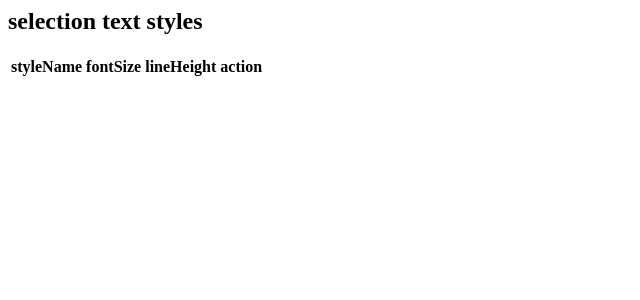
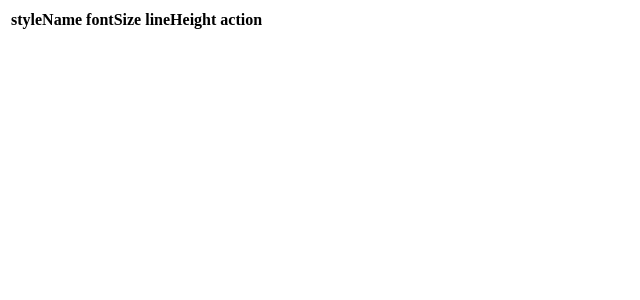
Before and after one commit to togana/figma-plugin-selection-text-styles, a React app: page / in a window 1280 px wide. Shown: the top 300 px of the page, without its empty margins (0-640 px from the left). Built offline with nearby package versions, Linux system fonts and the light colour scheme.

Commit message:
タイトルはプラグインのヘッダに出るので消した

```diff
--- a/src/ui/components/app.tsx
+++ b/src/ui/components/app.tsx
@@ -32,7 +32,6 @@ export const App = () => {
 
   return (
     <div>
-      <h2>selection text styles</h2>
       <table>
         <thead>
           <tr>
```
